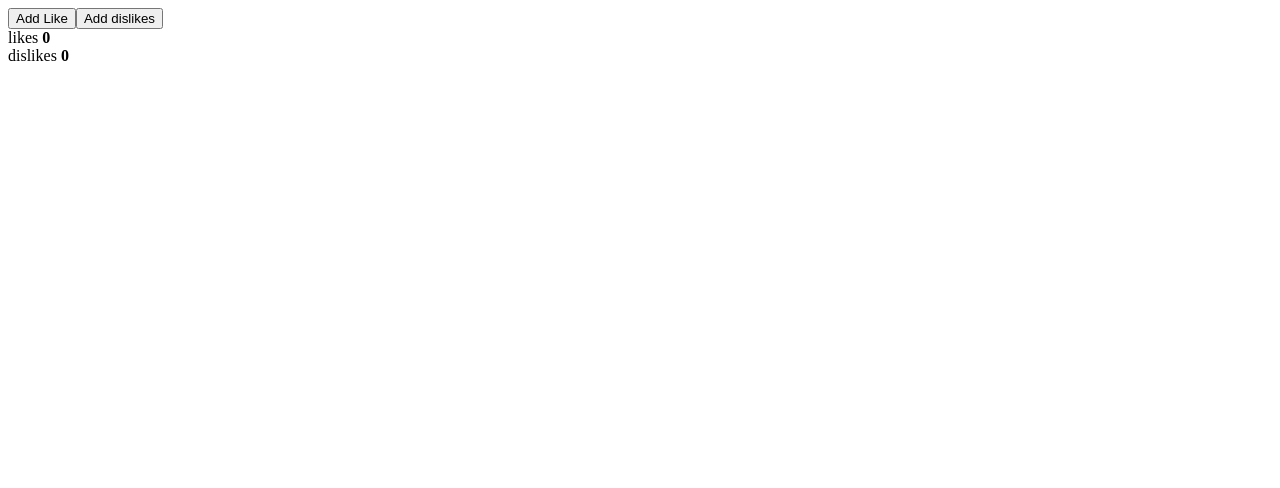
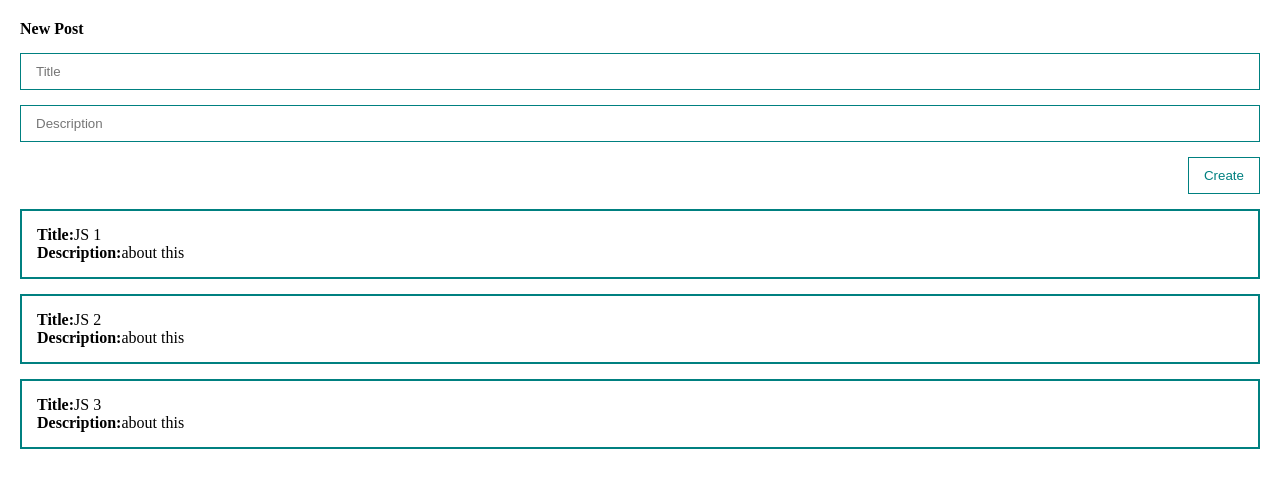
Before and after one commit to sollidy/frontend-apps, a Vue app: page / in a window 1280 px wide. Shown: the top 488 px of the page. Built offline with nearby package versions, Linux system fonts and the light colour scheme.

Commit message:
Base styles of Posts

```diff
--- a/src/App.vue
+++ b/src/App.vue
@@ -1,14 +1,14 @@
 <template>
-  <div>
-      <div>
-          <button @click="addLike">Add Like</button>
-          <button @click="addDislike">Add dislikes</button>
-      </div>
-    <div>
-      likes <strong>{{ likes }}</strong>
-    </div>
-    <div>
-      dislikes <strong>{{ dislikes }}</strong>
+  <div class='app'>
+    <form>
+        <h4>New Post</h4>
+      <input class='input' type="text" placeholder="Title" />
+      <input class='input' type="text" placeholder="Description" />
+      <button class='btn' @click="createPost">Create</button>
+    </form>
+    <div class="post" v-for="post in posts" v-bind:key="post.id">
+      <div><strong>Title:</strong>{{ post.title }}</div>
+      <div><strong>Description:</strong>{{ post.body }}</div>
     </div>
   </div>
 </template>
@@ -17,20 +17,51 @@
 export default {
   data() {
     return {
-      likes: 0,
-      dislikes: 0,
+      posts: [
+        { id: 1, title: "JS 1", body: "about this" },
+        { id: 3, title: "JS 2", body: "about this" },
+        { id: 4, title: "JS 3", body: "about this" },
+      ],
     };
   },
   methods: {
-    addLike() {
-      this.likes += 1;
-    },
-    addDislike() {
-      this.dislikes += 1;
-    },
+      createPost() {
+
+      }
   },
 };
 </script>
 
 <style>
+* {
+  margin: 0;
+  padding: 0;
+  box-sizing: border-box;
+}
+.post {
+  padding: 15px;
+  border: 2px solid teal;
+  margin-top: 15px;
+}
+.input {
+    width: 100%;
+    border: 1px solid teal;
+    padding: 10px 15px;
+    margin-top: 15px;
+}
+.app{
+    padding: 20px 20px;
+}
+form {
+    display: flex;
+    flex-direction: column;
+}
+.btn {
+    margin-top: 15px;
+    align-self: flex-end;
+    padding: 10px 15px;
+    background: none;
+    color: teal;
+    border: 1px solid teal
+}
 </style>
```
